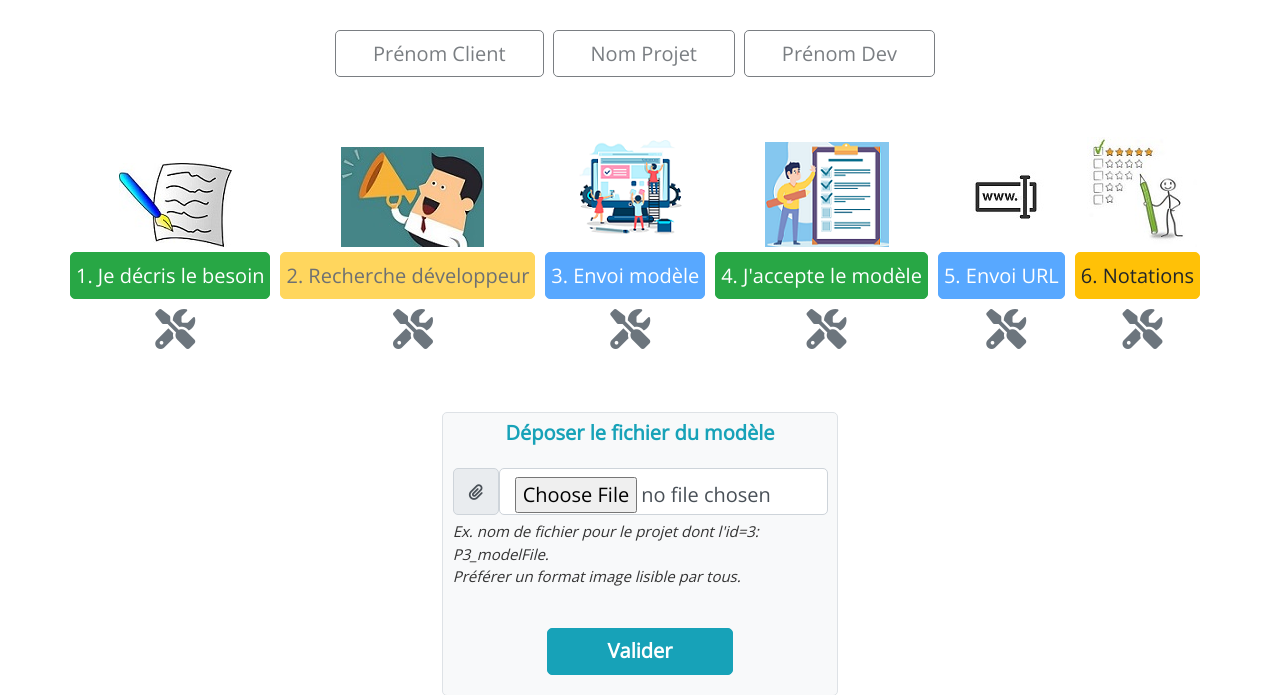
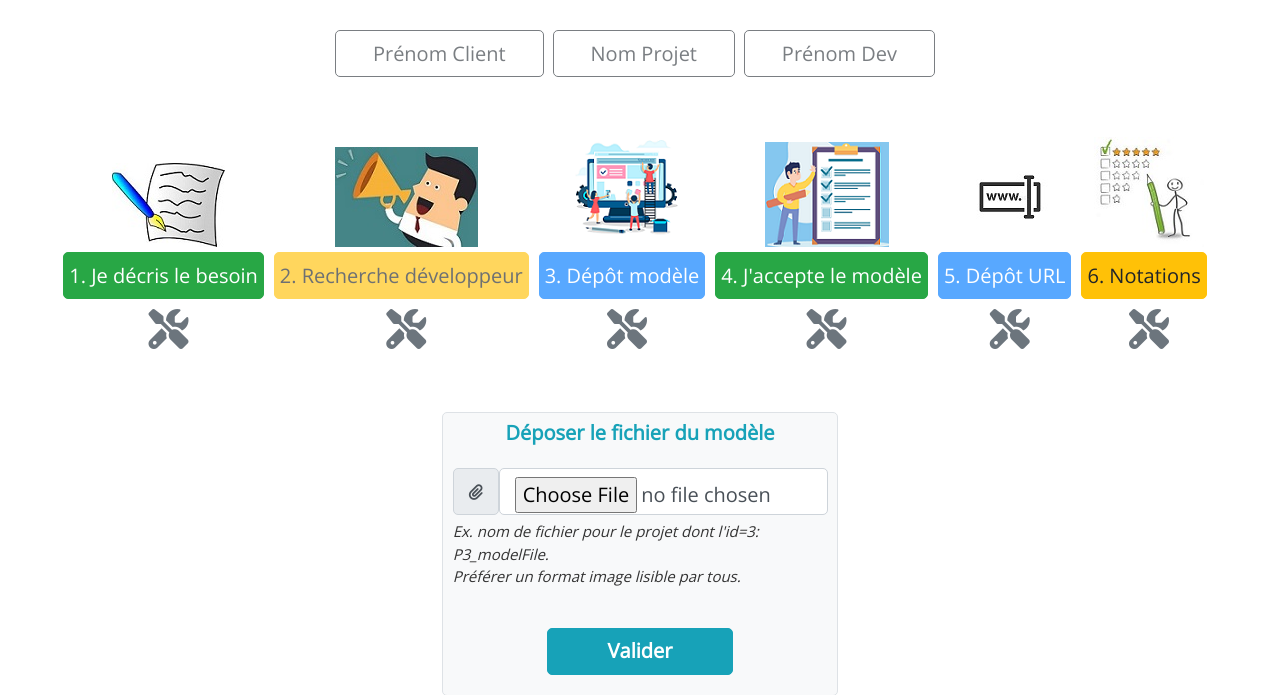
Before and after one commit to AnneDreuille/freewebo, a PHP site: page /index.php?action=member in a window 1280 px wide. Shown: the part 203-898 px from the top of the page. Run offline with PHP 8.4, Linux system fonts and the light colour scheme; some libraries are stand-ins or nearby versions.

Commit message:
Update member.php
modif libellés

```diff
--- a/view/front/member.php
+++ b/view/front/member.php
@@ -87,9 +87,9 @@
                     <div>
                         <div class="mb-1"><img src="public/images/3.process.png" alt="process étape3"/></div>
                         <?php if($dataProject['modelDate_fr']===null){;?>
-                        <a href=#><button type="button" class="btn btn-primary disabled rounded mr-2 px-1">3. Envoi modèle</button></a>
+                        <a href=#><button type="button" class="btn btn-primary disabled rounded mr-2 px-1">3. Dépôt modèle</button></a>
                         <?php } else {;?>
-                        <a href="public/uploads/P3_modelFile.png" data-toggle="tooltip" data-placement="top" title="Clic pour voir le fichier"><button type="button" class="btn btn-primary disabled rounded mr-2 px-1">3. Envoi modèle</button></a>
+                        <a href="public/uploads/P3_modelFile.png" data-toggle="tooltip" data-placement="top" title="Clic pour voir le fichier"><button type="button" class="btn btn-primary disabled rounded mr-2 px-1">3. Dépôt modèle</button></a>
                         <?php };?>
                         <div>
                         <?php if ($dataProject['modelDate_fr'] !== null) {; ?>
@@ -115,7 +115,7 @@
                     <!-- 5. Envoi URL -->
                     <div>
                         <div class="mb-1"><img src="public/images/5.process.jpg" alt="process étape5"/></div>
-                        <a href=#><button type="button" class="btn btn-primary disabled rounded mr-2 px-1">5. Envoi URL</button></a>
+                        <a href=#><button type="button" class="btn btn-primary disabled rounded mr-2 px-1">5. Dépôt URL</button></a>
                         <div>
                         <?php if ($dataProject['urlDate_fr'] !== null) {; ?>
                             <span class="far fa-check-circle fa-2x text-success pt-2"></span>
```
